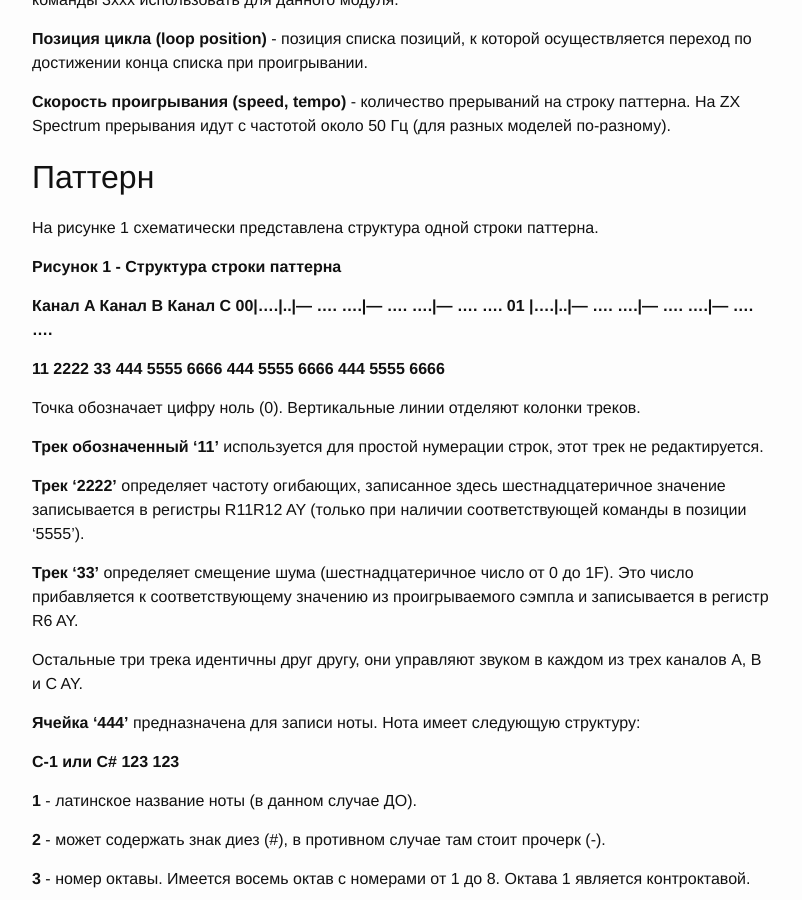
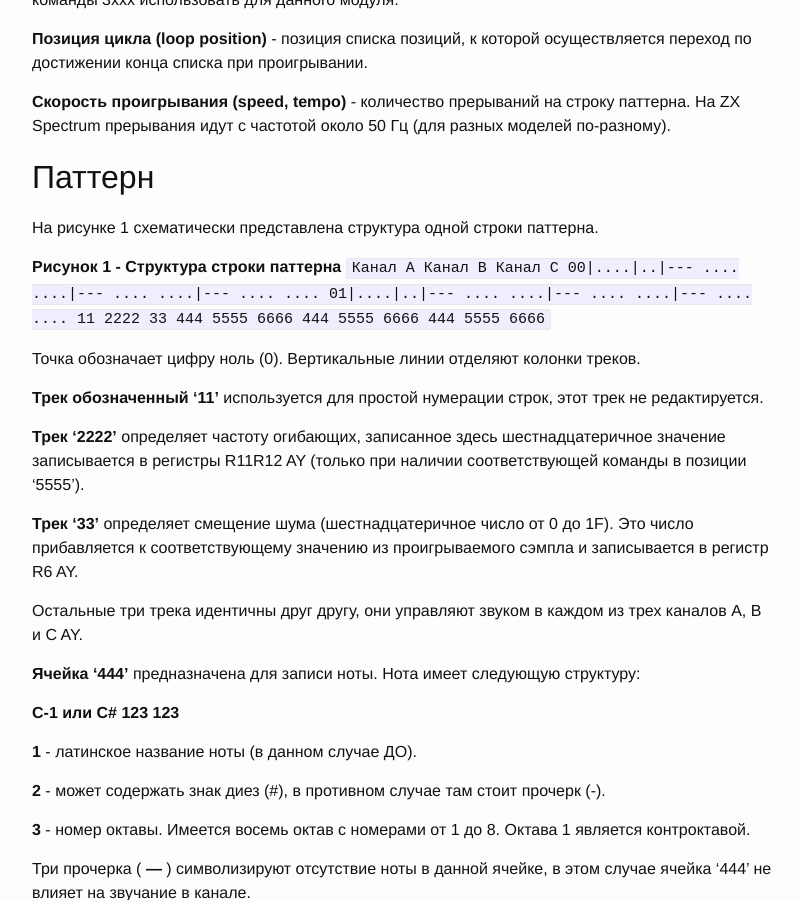
Before and after one commit to qboneteam/aysid, a Jekyll site: the page built from vt20doc.md, in a window 1280 px wide and 900 px high, scrolled down 1055 px. Shown: the whole window, without its empty margins (238-1040 px from the left). Built offline with Jekyll 4.4.1, drawn with Linux system fonts in a browser that asks for light colours; some of the changed text lies outside the part shown.

Commit message:
some fix

```diff
--- a/vt20doc.md
+++ b/vt20doc.md
@@ -67,12 +67,12 @@ Vortex Tracker II по заголовку при загрузке может о
 паттерна.
 
 **Рисунок 1 - Структура строки паттерна**
-
-**Канал A Канал B Канал C
+``
+              Канал A       Канал B       Канал C
 00|....|..|--- .... ....|--- .... ....|--- .... ....
-01 |....|..|--- .... ....|--- .... ....|--- .... ....**
-
-**11 2222 33 444 5555 6666 444 5555 6666 444 5555 6666**
+01|....|..|--- .... ....|--- .... ....|--- .... ....
+11 2222 33 444 5555 6666 444 5555 6666 444 5555 6666
+``
 
 Точка обозначает цифру ноль (0). Вертикальные линии отделяют
 колонки треков.
```
Also changed, not shown: other parts of vt20doc.md (+1 -1 lines).
